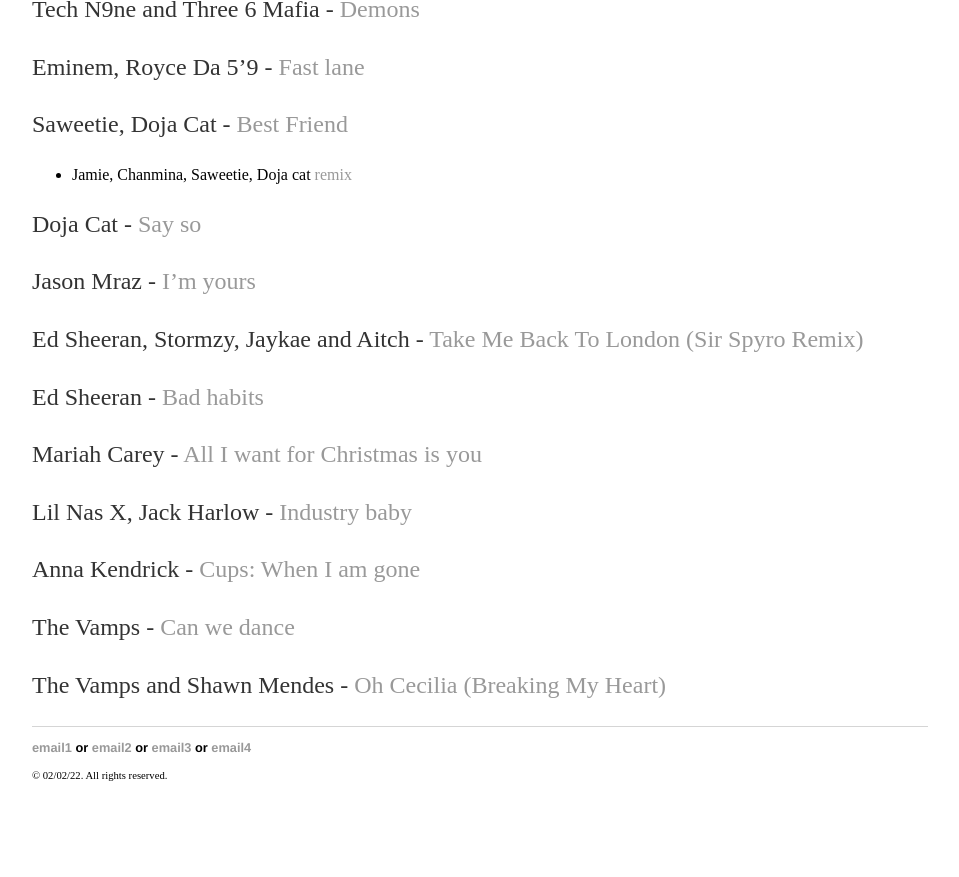
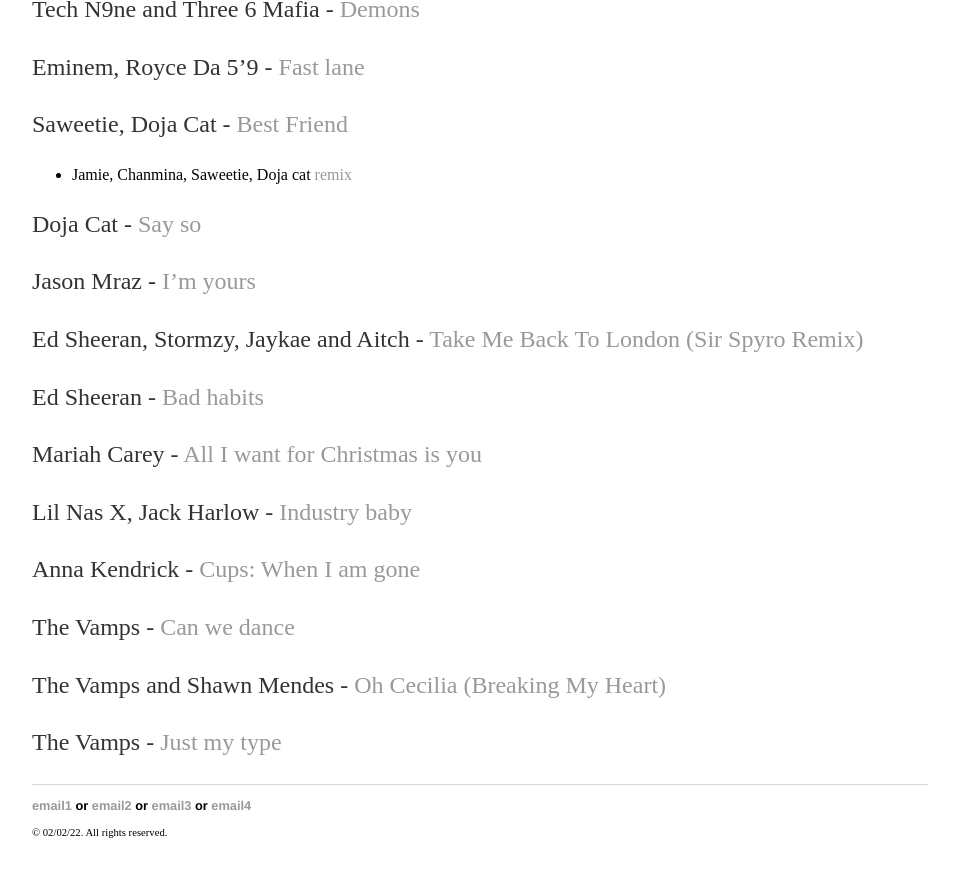
Before and after one commit to yjkweon24/yjkweon24.github.io, a Jekyll site: the page built from _posts/2018-10-23-songs-that-i-love.md, in a window 1280 px wide and 900 px high, scrolled down 18335 px. Shown: the top 877 px of the window, without its empty margins (160-1119 px from the left). Built offline with Jekyll 4.4.1, drawn with Linux system fonts in a browser that asks for light colours; before the commit the page ends 19178 px from its top, so only the background shows below that.

Commit message:
Update 2018-10-23-songs-that-i-love.md

```diff
--- a/_posts/2018-10-23-songs-that-i-love.md
+++ b/_posts/2018-10-23-songs-that-i-love.md
@@ -652,3 +652,5 @@
 The Vamps - [Can we dance](https://www.youtube.com/watch?v=UqSww10eeKw)
 
 The Vamps and Shawn Mendes - [Oh Cecilia (Breaking My Heart)](https://www.youtube.com/watch?v=COwkCW38J54&list=RD4UoCaIdpz1w&index=11)
+
+The Vamps - [Just my type](https://www.youtube.com/watch?v=Els_GCWuJVk)
```
